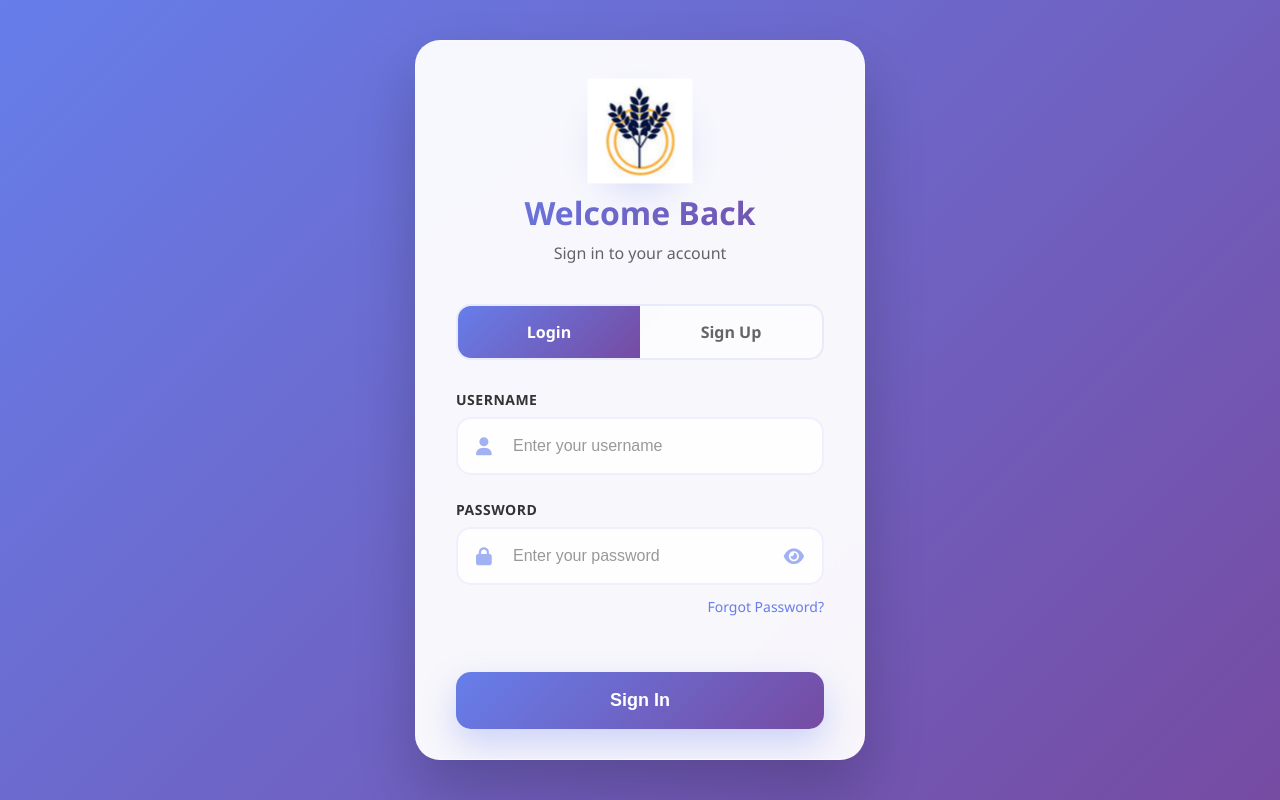
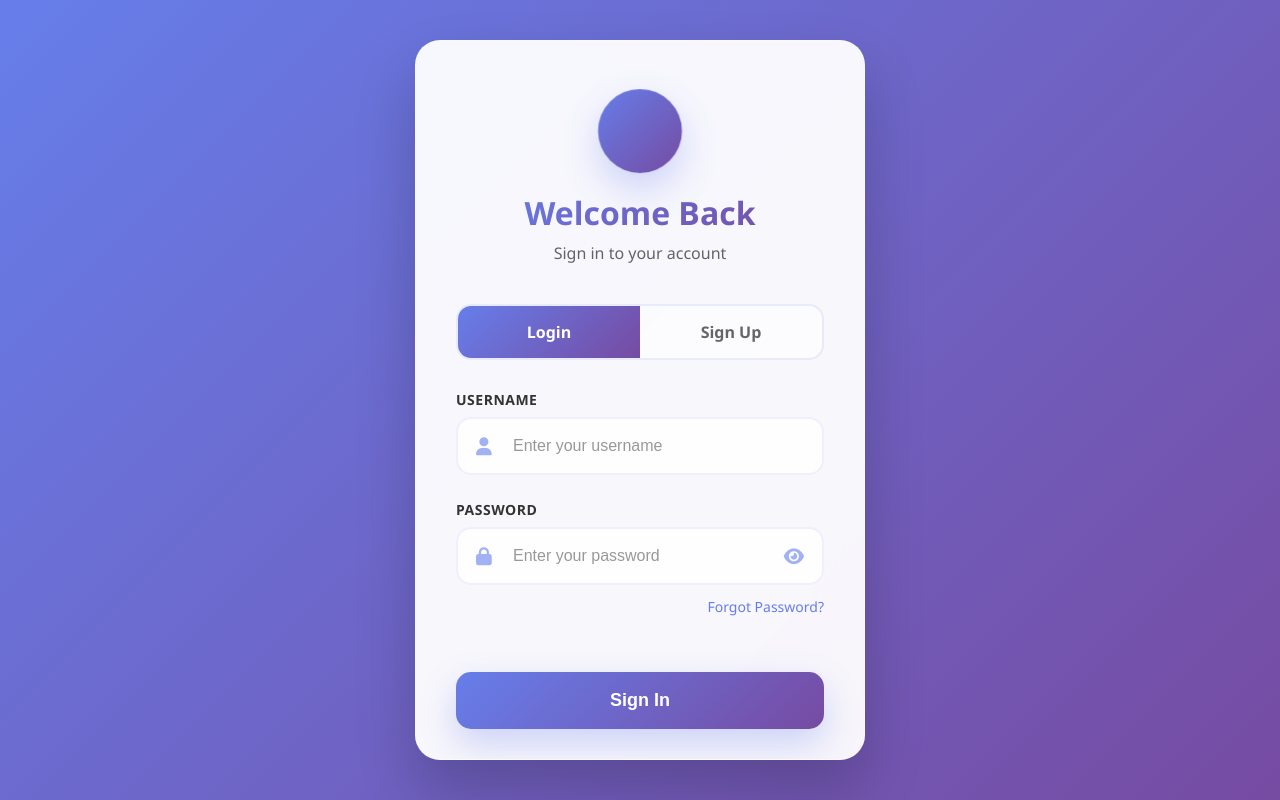
Before and after one commit to Rimjhim0405/Admin-Panel, a website: page public/LoginPage.html in a window 1280 px wide. Shown: the top 800 px of the page. Drawn offline with Linux system fonts and the light colour scheme.

Commit message:
Update LoginPage.html

```diff
--- a/public/LoginPage.html
+++ b/public/LoginPage.html
@@ -401,7 +401,7 @@
     <div class="auth-container">
         <div class="auth-header">
             <div class="logo">
-                <img src = "assets/App Icon.png" width = "100px" height = "100px">
+
             </div>
             <h1 id="authTitle">Welcome Back</h1>
             <p id="authSubtitle">Sign in to your account</p>
```
